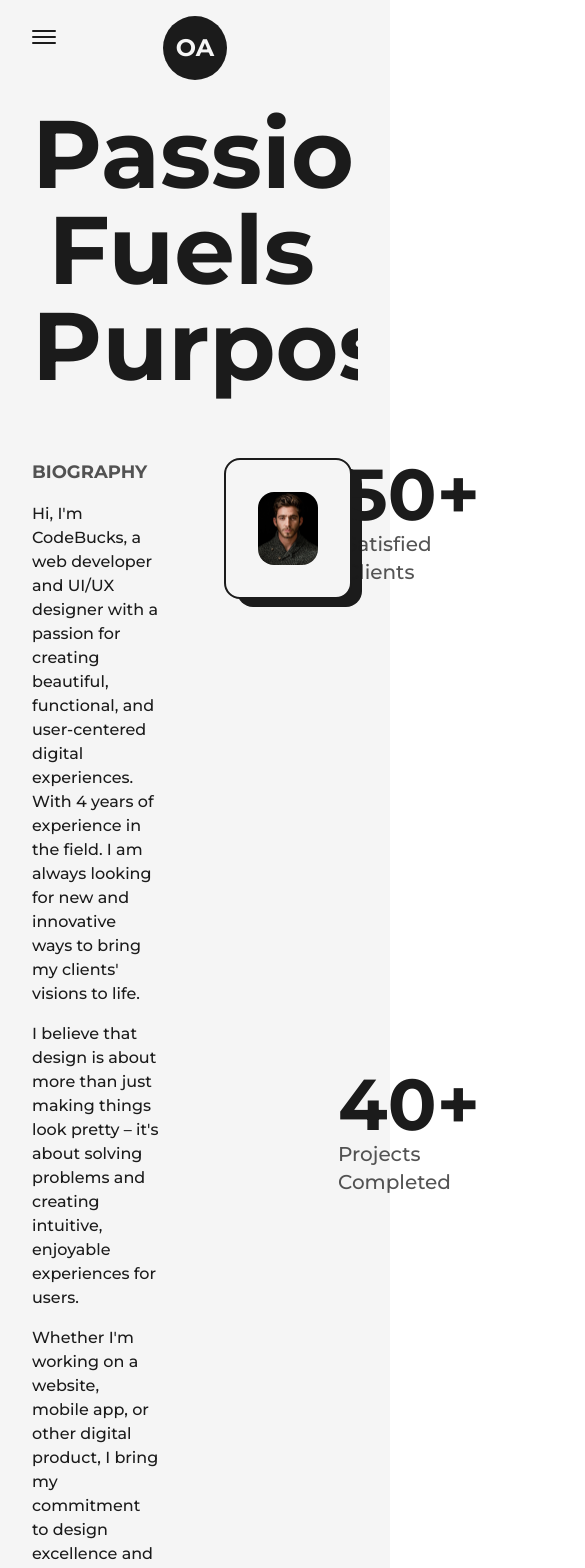
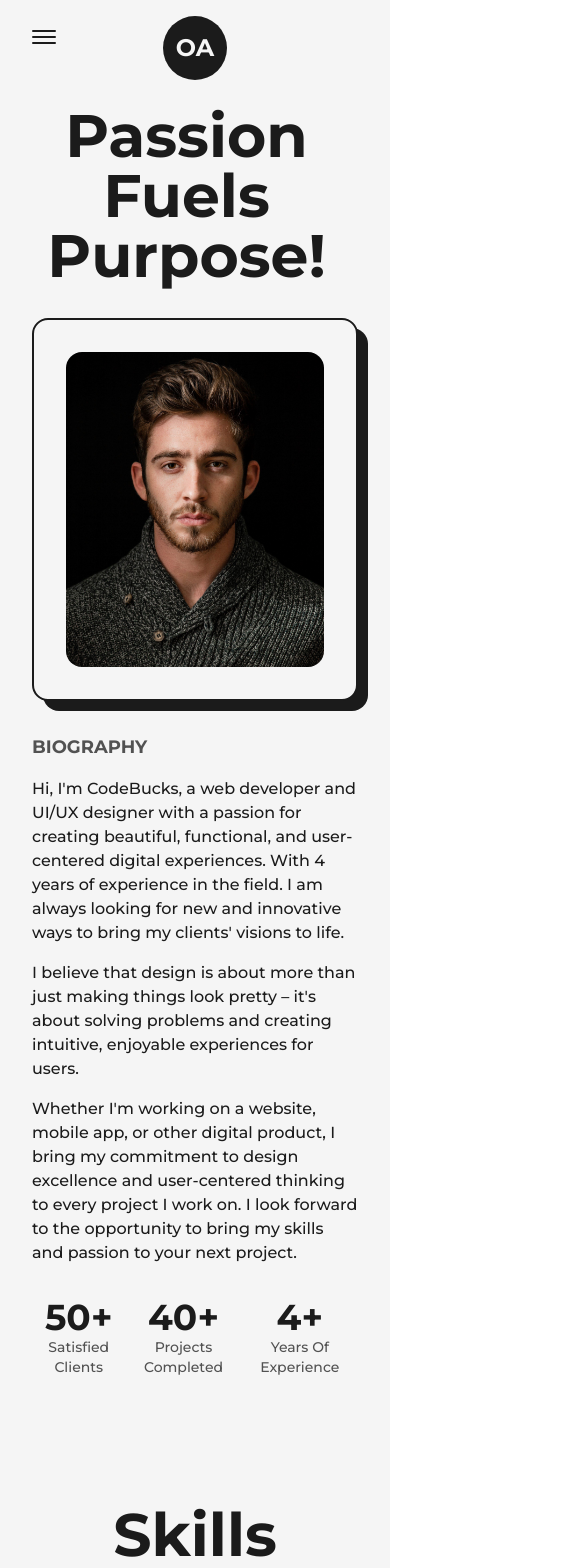
Before and after one commit to imowaisafsar/portfolio, a Next.js app: page /about in a window 390 px wide. Shown: the top 1568 px of the page, 585 px wide, since content can reach past the window. Built offline with nearby package versions, Linux system fonts and the light colour scheme.

Commit message:
Responsive About
Responsive portfolio about page

```diff
--- a/src/components/Education.tsx
+++ b/src/components/Education.tsx
@@ -7,12 +7,12 @@
     const ref = useRef(null);
 
     return (
-        <li ref={ref} className='my-8 first:mt-0 last:mb-0 w-[60%] mx-auto flex flex-col items-center justify-center'>
+        <li ref={ref} className='my-8 first:mt-0 last:mb-0 w-[60%] mx-auto flex flex-col items-center justify-center md:w-[80%]'>
             <ExperienceIcon reference={ref} />
             <motion.div initial={{ y: 50 }} whileInView={{ y: 0 }} transition={{ duration: 0.5, type: 'spring' }}>
-                <h3 className='capitalize font-bold text-2xl'>{title}</h3>
-                <span className='capitalize font-medium text-dark/75 dark:text-light/75'>{time} | {place}</span>
-                <p className='font-medium w-full'>{info}</p>
+                <h3 className='capitalize font-bold text-2xl sm:text-xl xs:text-lg'>{title}</h3>
+                <span className='capitalize font-medium text-dark/75 dark:text-light/75 xs:text-sm'>{time} | {place}</span>
+                <p className='font-medium w-full md:text-sm'>{info}</p>
             </motion.div>
         </li >
     )
@@ -29,10 +29,10 @@
 
     return (
         <div className='my-64'>
-            <h2 className="font-bold text-8xl mb-32 w-full text-center">Education</h2>
-            <div ref={ref} className='w-[75%] mx-auto relative'>
-                <motion.div style={{ scaleY: scrollYProgress }} className='absolute left-9 top-0 w-[4px] h-full bg-dark dark:bg-light origin-top' />
-                <ul className='w-full flex flex-col items-start justify-between ml-4'>
+            <h2 className="font-bold text-8xl mb-32 w-full text-center md:text-6xl xs:text-4xl md:mb-16">Education</h2>
+            <div ref={ref} className='w-[75%] mx-auto relative lg:w-[90%] md:w-full'>
+                <motion.div style={{ scaleY: scrollYProgress }} className='absolute left-9 top-0 w-[4px] h-full bg-dark dark:bg-light origin-top md:w-[2px] md:left-[30px] sm:left-[20px] xs:left-[20px]' />
+                <ul className='w-full flex flex-col items-start justify-between ml-4 xs:ml-2'>
                     {arr.map(element => {
                         return (<Details
                             key={element}
--- a/src/components/ExperienceIcon.tsx
+++ b/src/components/ExperienceIcon.tsx
@@ -10,7 +10,7 @@
 
     return (
         <figure className='absolute left-0 stroke-dark dark:stroke-white'>
-            <svg width='75' height='75' viewBox='0 0 100 100' className='-rotate-90'>
+            <svg width='75' height='75' viewBox='0 0 100 100' className='-rotate-90 md:w-[60px] md:h-[60px] sm:w-[40px] sm:h-[40px]'>
                 <circle cx='75' cy='50' r='20' className='stroke-primary dark:stroke-primaryDark stroke-1 fill-none' />
                 <motion.circle cx='75' cy='50' r='20' className='stroke-[5px] fill-white dark:fill-black' style={{ pathLength: scrollYProgress }} />
                 <circle cx='75' cy='50' r='10' className='stroke-1 fill-primary dark:stroke-primaryDark animate-pulse' />
--- a/src/components/Skills.tsx
+++ b/src/components/Skills.tsx
@@ -3,18 +3,17 @@
 
 const Skill = ({ name, x, y }) => {
     return (
-        <>
-            <motion.div className="flex items-center justify-center rounded-full font-semibold bg-dark dark:bg-light text-light dark:text-dark py-2 px-5 shadow-dark dark:shadow-light cursor-pointer absolute" whileHover={{ scale: 1.05 }} initial={{ x: 0, y: 0 }} whileInView={{ x: x, y: y, transition: { duration: 1 } }} viewport={{ once: true }}>
-                {name}
-            </motion.div>
-        </>)
+        <motion.div className="flex items-center justify-center rounded-full font-semibold bg-dark dark:bg-light text-light dark:text-dark py-2 px-5 shadow-dark dark:shadow-light cursor-pointer absolute lg:py-2 lg:px-4 md:text-sm md:py-1.5 md:px-3 xs:bg-transparent xs:dark:bg-transparent xs:text-dark xs:dark:text-light xs:font-bold" whileHover={{ scale: 1.05 }} initial={{ x: 0, y: 0 }} whileInView={{ x: x, y: y, transition: { duration: 1 } }} viewport={{ once: true }}>
+            {name}
+        </motion.div>
+    )
 }
 
 const Skills: React.FC = () => {
     return (
         <>
-            <h2 className="font-bold text-8xl mt-64 w-full text-center">Skills</h2>
-            <div className="w-full h-screen relative flex items-center justify-center rounded-full bg-circularLight dark:bg-circularDark">
+            <h2 className="font-bold text-8xl mt-64 w-full text-center md:text-6xl md:mt-32">Skills</h2>
+            <div className="w-full h-screen relative flex items-center justify-center rounded-full bg-circularLight dark:bg-circularDark lg:h-[70vh] md:h-[60vh] sm:h-[50vh] xs:h-[40vh] lg:bg-circularLightLg lg:dark:bg-circularDarkLg md:bg-circularLightMd md:dark:bg-circularDarkMd sm:bg-circularLightSm sm:dark:bg-circularDarkSm">
 
                 <Skill name='Web' x='0vw' y='0vw' />
                 <Skill name='Web Design' x='-25vw' y='2vw' />
--- a/src/pages/about.tsx
+++ b/src/pages/about.tsx
@@ -20,10 +20,10 @@
       </Head>
       <main className={`flex flex-col items-center w-full justify-center text-dark dark:text-light`}>
         <Layout className={`pt-16`}>
-          <AnimatedText text='Passion Fuels Purpose!' className='mb-16' />
-          <div className="grid w-full grid-cols-8 gap-16">
+          <AnimatedText text='Passion Fuels Purpose!' className='mb-16 lg:!text-7xl sm:!text-6xl xs:text-4xl sm:mb-8' />
+          <div className="grid w-full grid-cols-8 gap-16 sm:gap-8">
 
-            <div className="col-span-3 flex flex-col items-start justify-start">
+            <div className="col-span-3 flex flex-col items-start justify-start xl:col-span-4 md:order-2 md:col-span-8">
               <h2 className="mb-4 text-lg font-bold uppercase text-dark/75 dark:text-light/75">Biography</h2>
               <p className="font-medium">
                 Hi, I'm CodeBucks, a web developer and UI/UX designer with a passion for creating beautiful, functional,
@@ -41,34 +41,33 @@
               </p>
             </div>
 
-            <div className="col-span-3 relative h-max rounded-2xl border-2 border-solid border-dark dark:border-light bg-light dark:bg-dark p-8">
+            <div className="col-span-3 relative h-max rounded-2xl border-2 border-solid border-dark dark:border-light bg-light dark:bg-dark p-8 xl:col-span-4 md:order-1 md:col-span-8">
               <div className="absolute top-2 -right-3 -z-10 w-[101%] h-[101%] rounded-2xl bg-dark dark:bg-light" />
               <Image src={developerImage} alt='Owais Afsar' className='w-full h-auto rounded-2xl' priority sizes="(max-width: 768px) 100vw, (max-width: 1200px) 50vw, 33vw" />
             </div>
 
-            <div className="col-span-2 flex flex-col items-end justify-between">
+            <div className="col-span-2 flex flex-col items-end justify-between xl:col-span-8 xl:flex-row xl:items-center md:order-3">
 
-              <div className='flex flex-col items-end justify-center'>
-                <span className='inline-block text-7xl font-bold'>
+              <div className='flex flex-col items-end justify-center xl:items-center'>
+                <span className='inline-block text-7xl font-bold md:text-6xl sm:text-5xl xs:text-4xl'>
                   <AnimatedNumber value={50} />+
                 </span>
-                <h2 className='text-xl font-medium capitalize text-dark/75 dark:text-light/75'>satisfied clients</h2>
+                <h2 className='text-xl font-medium capitalize text-dark/75 dark:text-light/75 xl:text-center md:text-lg sm:text-base xs:text-sm'>satisfied clients</h2>
               </div>
-              <div className='flex flex-col items-end justify-center'>
-                <span className='inline-block text-7xl font-bold'>
+              <div className='flex flex-col items-end justify-center xl:items-center'>
+                <span className='inline-block text-7xl font-bold md:text-6xl sm:text-5xl xs:text-4xl'>
                   <AnimatedNumber value={40} />+
                 </span>
-                <h2 className='text-xl font-medium capitalize text-dark/75 dark:text-light/75'>projects completed</h2>
+                <h2 className='text-xl font-medium capitalize text-dark/75 dark:text-light/75 xl:text-center md:text-lg sm:text-base xs:text-sm'>projects completed</h2>
               </div>
-              <div className='flex flex-col items-end justify-center'>
-                <span className='inline-block text-7xl font-bold'>
+              <div className='flex flex-col items-end justify-center xl:items-center'>
+                <span className='inline-block text-7xl font-bold md:text-6xl sm:text-5xl xs:text-4xl'>
                   <AnimatedNumber value={4} />+
                 </span>
-                <h2 className='text-xl font-medium capitalize text-dark/75 dark:text-light/75'>years of experience</h2>
+                <h2 className='text-xl font-medium capitalize text-dark/75 dark:text-light/75 xl:text-center md:text-lg sm:text-base xs:text-sm'>years of experience</h2>
               </div>
 
             </div>
-
           </div>
 
           <Skills />
--- a/tailwind.config.js
+++ b/tailwind.config.js
@@ -27,9 +27,21 @@
       },
       backgroundImage: {
         circularLight:
-          "repeating-radial-gradient(rgba(0,0,0,0.4) 2px, #f5f5f5 5px, #f5f5f5 100px)",
+          "repeating-radial-gradient(rgba(0,0,0,0.4) 2px,#f5f5f5 5px,#f5f5f5 100px)",
         circularDark:
-          "repeating-radial-gradient(rgba(255,255,255,0.5) 2px, #1b1b1b 5px, #1b1b1b 100px)",
+          "repeating-radial-gradient(rgba(255,255,255,0.5) 2px,#1b1b1b 8px,#1b1b1b 100px)",
+        circularLightLg:
+          "repeating-radial-gradient(rgba(0,0,0,0.4) 2px,#f5f5f5 5px,#f5f5f5 80px)",
+        circularDarkLg:
+          "repeating-radial-gradient(rgba(255,255,255,0.5) 2px,#1b1b1b 8px,#1b1b1b 80px)",
+        circularLightMd:
+          "repeating-radial-gradient(rgba(0,0,0,0.4) 2px,#f5f5f5 5px,#f5f5f5 60px)",
+        circularDarkMd:
+          "repeating-radial-gradient(rgba(255,255,255,0.5) 2px,#1b1b1b 6px,#1b1b1b 60px)",
+        circularLightSm:
+          "repeating-radial-gradient(rgba(0,0,0,0.4) 2px,#f5f5f5 5px,#f5f5f5 40px)",
+        circularDarkSm:
+          "repeating-radial-gradient(rgba(255,255,255,0.5) 2px,#1b1b1b 4px,#1b1b1b 40px)",
       },
     },
     screens: {
```
Also changed, not shown: src/components/Experience.tsx (+8 -8 lines).
